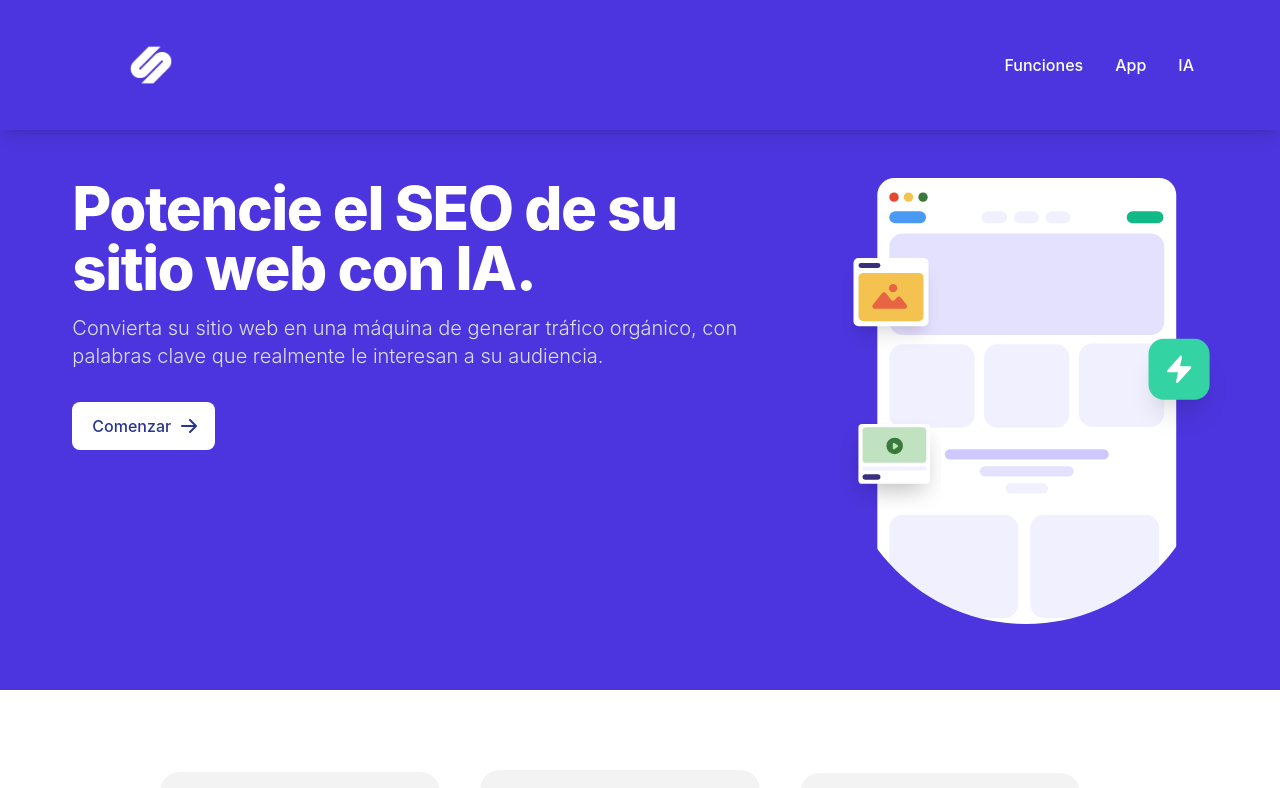
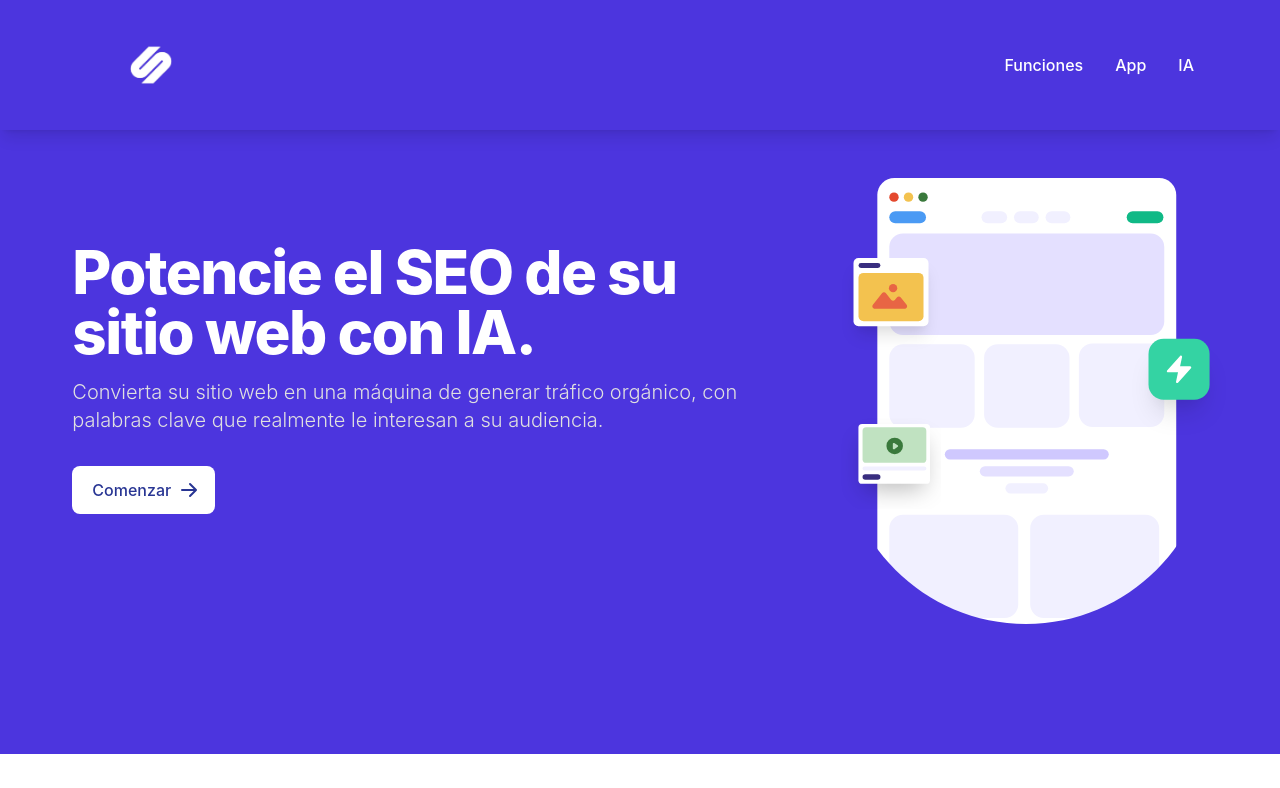
Before and after one commit to AllanCorderoLopez/SEO-Keyword-Generator-GPT-API, a Next.js app in the folder seo-generator/: page / in a window 1280 px wide. Shown: the top 788 px of the page. Built offline with nearby package versions, Linux system fonts and the light colour scheme.

Commit message:
update: hero section

```diff
--- a/seo-generator/src/root/components/jumbotron/Jumbotron.tsx
+++ b/seo-generator/src/root/components/jumbotron/Jumbotron.tsx
@@ -11,7 +11,7 @@
     <section className="bg-color-nav py-60  w-full ">
       <div className="grid px-4 herosection ml-10 lg:gap-8 xl:gap-0  lg:grid-cols-12">
         <div className="fadeInUp  place-self-center lg:col-span-7">
-          <h1 className="max-w-2xl mb-4 text-4xl font-extrabold tracking-tight leading-none md:text-5xl xl:text-6xl text-white">
+          <h1 className="max-w-2xl mt-16 mb-4 text-4xl font-extrabold tracking-tight leading-none md:text-5xl xl:text-6xl text-white">
             Potencie el SEO de su sitio web con IA.
           </h1>
           <p className="max-w-2xl mb-6 font-light lg:mb-8 md:text-lg lg:text-xl text-gray-300">
@@ -19,7 +19,7 @@
             con palabras clave que realmente le interesan a su audiencia.
           </p>
           <a
-            href="#"
+            href="#app"
             className="inline-flex justify-center items-center py-3 px-5 text-base font-medium text-center text-indigo-800 rounded-lg bg-white hover:bg-indigo-800 hover:text-white focus:ring-4 focus:ring-blue-300 dark:focus:ring-blue-900"
           >
            Comenzar
```
